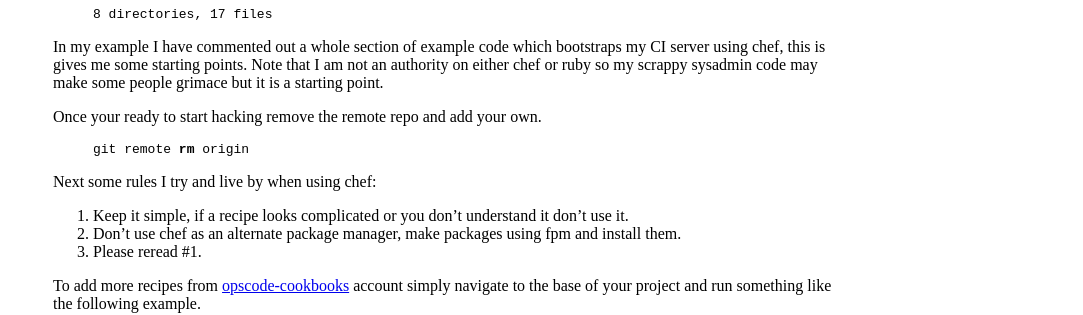
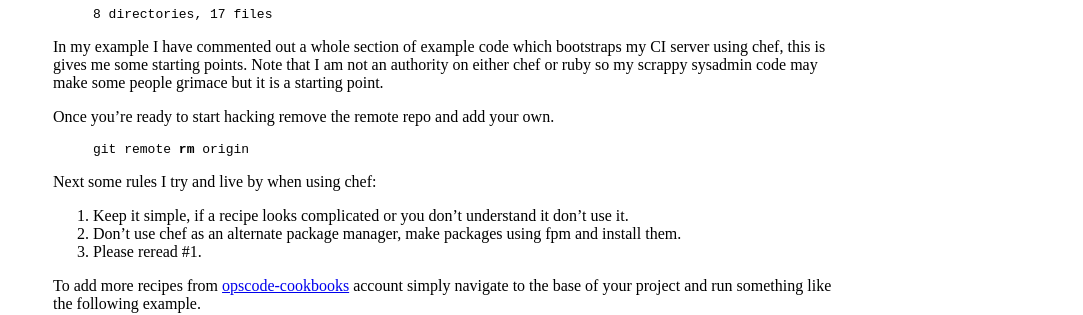
Before and after one commit to wolfeidau/wolfeidau_site, a Jekyll site: the page built from _posts/2012-09-10-how-i-use-chef-solo-with-ubuntu-12.04.md, in a window 1280 px wide and 900 px high, scrolled down 1522 px. Shown: the part 152-467 px from the top of the window, without its empty margins (197-1280 px from the left). Built offline with Jekyll 4.4.1, drawn with Linux system fonts in a browser that asks for light colours; some web fonts are replaced; comment, search, counter and statistics services are not loaded.

Commit message:
Typos are jerks.

```diff
--- a/_posts/2012-09-10-how-i-use-chef-solo-with-ubuntu-12.04.md
+++ b/_posts/2012-09-10-how-i-use-chef-solo-with-ubuntu-12.04.md
@@ -109,7 +109,7 @@ In my example I have commented out a whole section of example code which bootstr
 gives me some starting points. Note that I am not an authority on either chef or ruby so my scrappy sysadmin code may
 make some people grimace but it is a starting point.
 
-Once your ready to start hacking remove the remote repo and add your own.
+Once you're ready to start hacking remove the remote repo and add your own.
 
 {% highlight bash %}
 git remote rm origin
```
